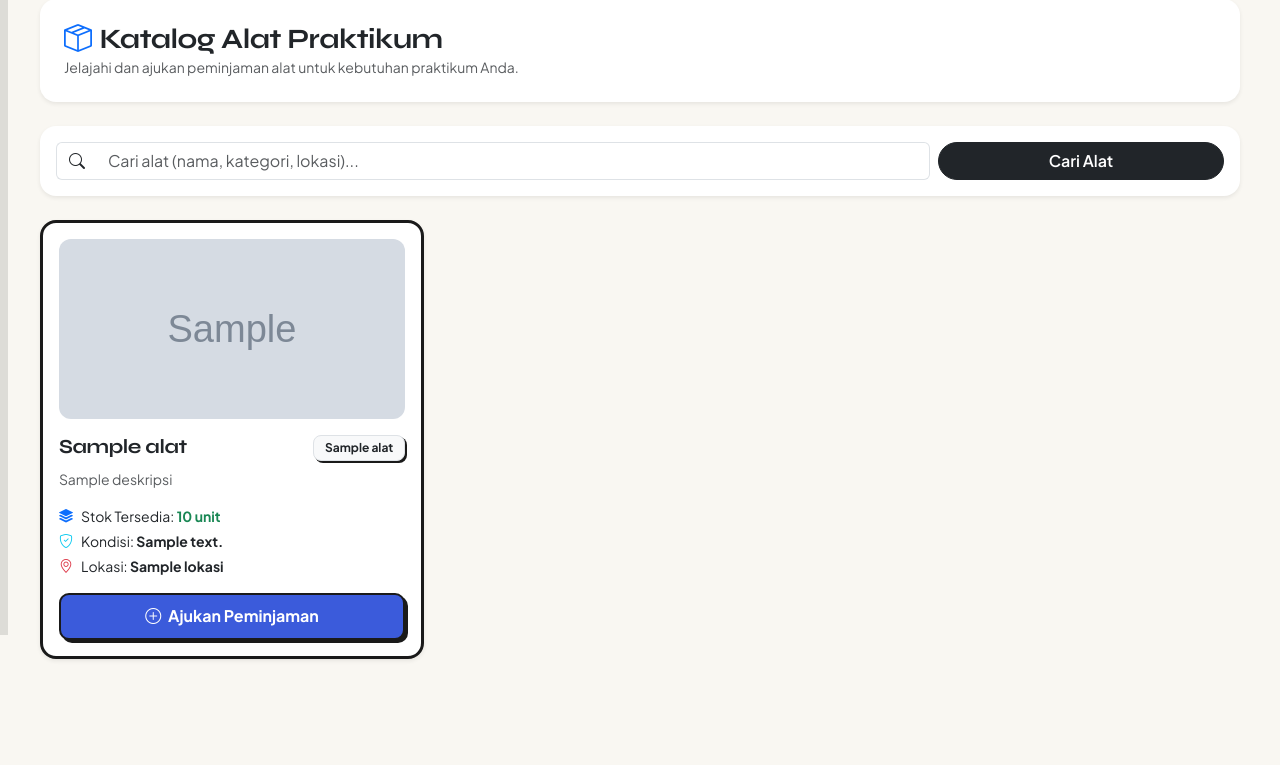
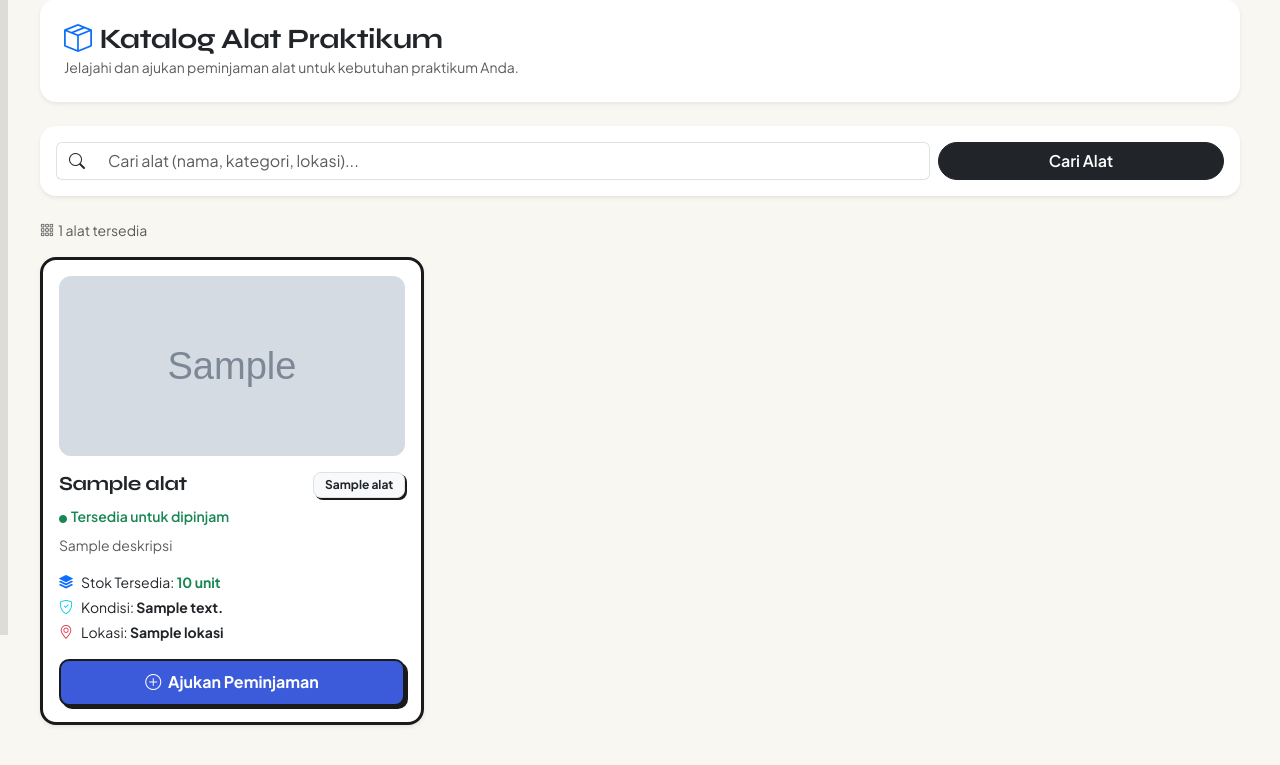
Before and after one commit to nndz865/aplikasi-peminjaman, a PHP site: the page made by views/peminjam/daftar-alat.php in a window 1280 px wide. Shown: the part 165-930 px from the top of the page. Before the commit the page ends 825 px from the top, so only its background shows below. Run offline with PHP 8.4, Linux system fonts and the light colour scheme; the template is opened without the code that fills it: most values are stand-ins (such as "Sample title", 1, 10 or a date in 2020); grey boxes marked "Sample" are stand-in pictures; data that the repository does not hold is empty.

Commit message:
feat: enrich equipment catalog experience

```diff
--- a/views/peminjam/daftar-alat.php
+++ b/views/peminjam/daftar-alat.php
@@ -31,6 +31,11 @@ require_once __DIR__ . '/../layouts/navbar.php';
     </div>
 </div>
 
+<div class="d-flex align-items-center justify-content-between mb-3">
+    <div class="small text-muted"><i class="bi bi-grid-3x3-gap me-1"></i><?php echo count($alats); ?> alat tersedia</div>
+    <?php if (!empty($_GET['search'])): ?><a href="<?php echo $config['base_url']; ?>/index.php?route=peminjam/daftar-alat" class="btn btn-sm btn-link text-decoration-none">Reset pencarian</a><?php endif; ?>
+</div>
+
 <div class="row g-4">
     <?php if (empty($alats)): ?>
         <div class="col-12">
@@ -44,12 +49,14 @@ require_once __DIR__ . '/../layouts/navbar.php';
     <?php else: ?>
         <?php foreach ($alats as $a): ?>
             <div class="col-md-4">
-                <div class="card shadow-sm h-100">
+                            <div class="card shadow-sm h-100 catalog-card">
                     <div class="card-body d-flex flex-column">
                         <img src="<?php echo !empty($a['gambar']) ? $config['base_url'] . '/assets/img/alat/' . rawurlencode($a['gambar']) : $config['base_url'] . '/assets/img/alat-placeholder.svg'; ?>" alt="<?php echo htmlspecialchars($a['nama_alat']); ?>" class="w-100 mb-3" style="height:180px;object-fit:cover;border-radius:12px">
                         <div class="d-flex justify-content-between align-items-start mb-2">
                             <h5 class="fw-bold text-dark mb-0"><?php echo htmlspecialchars($a['nama_alat']); ?></h5>
                             <span class="badge bg-light text-dark border"><?php echo htmlspecialchars($a['nama_kategori']); ?></span>
+                        </div>
+                        <div class="small text-success fw-semibold mb-2"><i class="bi bi-circle-fill me-1" style="font-size:.5rem"></i>Tersedia untuk dipinjam
                         </div>
                         <p class="text-muted small mb-3"><?php echo htmlspecialchars($a['deskripsi']); ?></p>
                         <div class="mt-auto">
```
